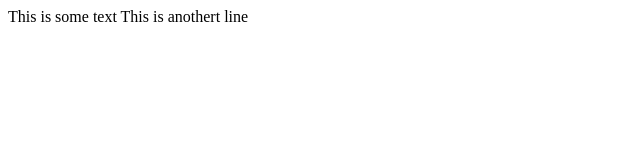
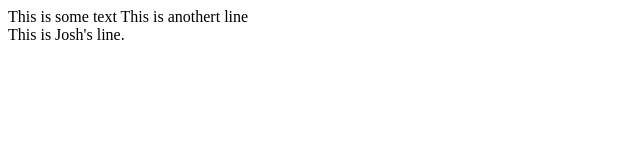
Before and after one commit to eamole/project03, a plain HTML site: page index.html in a window 1280 px wide. Shown: the whole page, without its empty margins (0-640 px from the left). Drawn offline with Linux system fonts and the light colour scheme.

Commit message:
This is Josh's line.

```diff
--- a/index.html
+++ b/index.html
@@ -7,5 +7,6 @@
   <body>
     This is some text
     This is anothert line
+    <div>This is Josh's line.</div>
   </body>
 </html>
```
